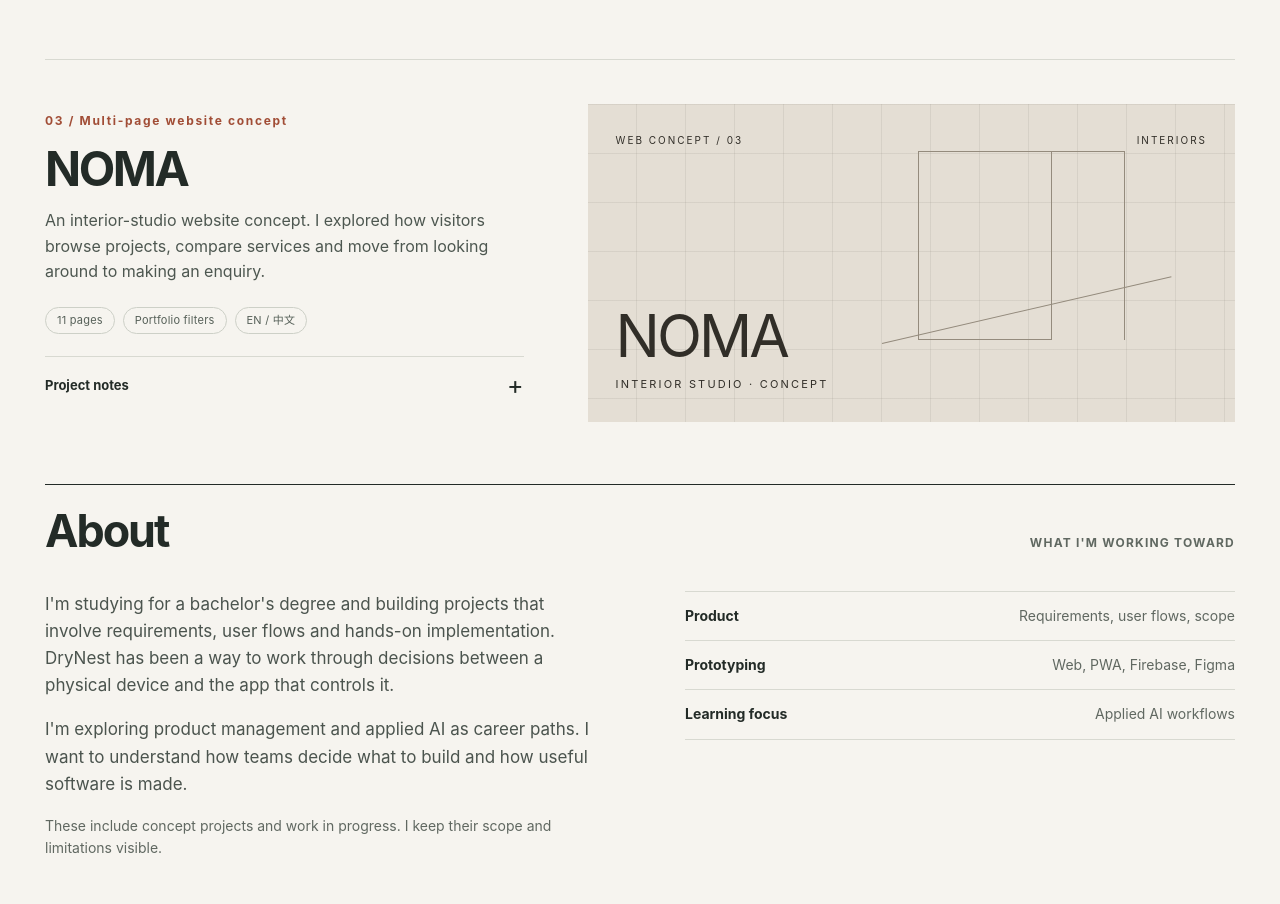
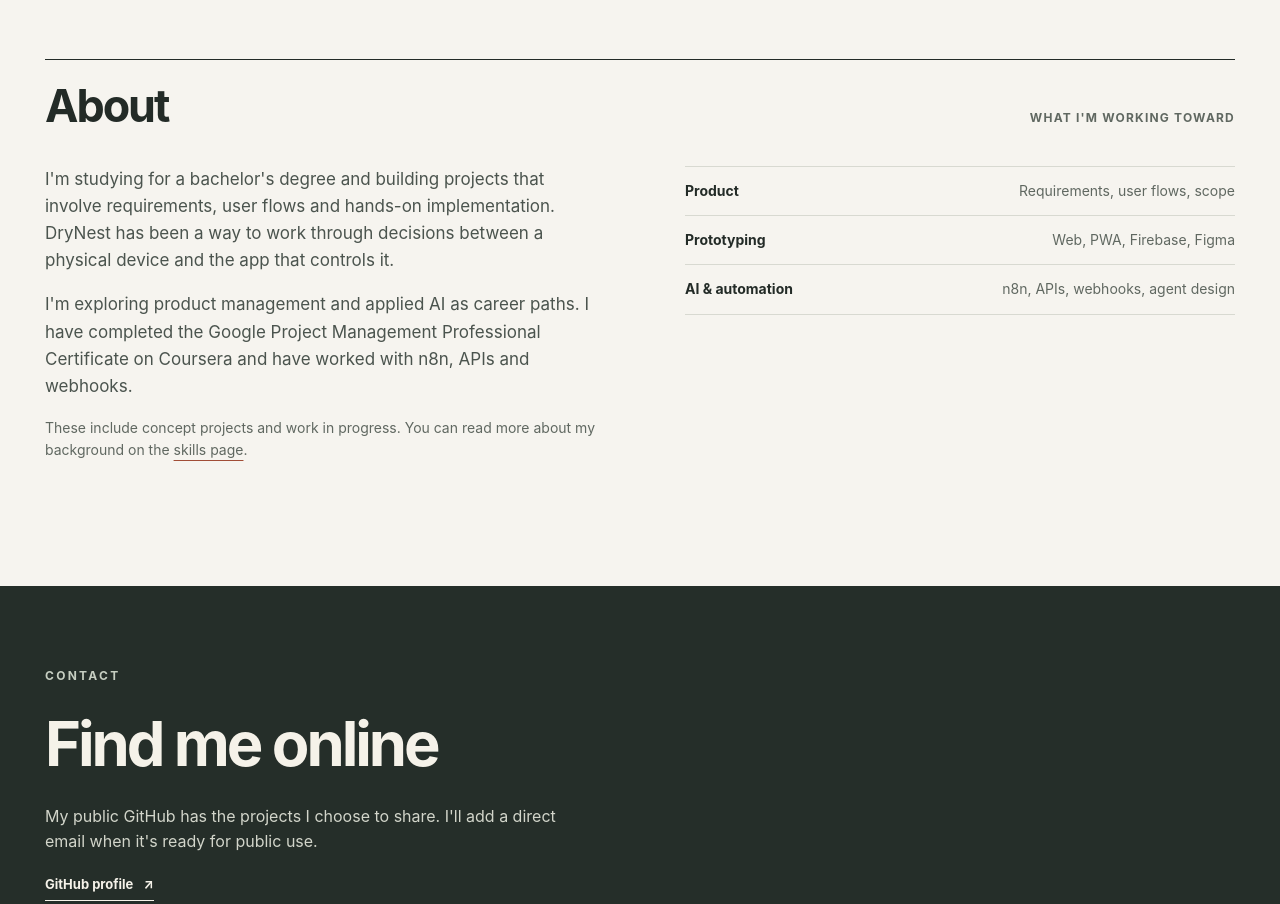
Before and after one commit to Neo0611-code/Neo0611-code.github.io, a plain HTML site: page index.html in a window 1280 px wide. Shown: the part 1762-2666 px from the top of the page. Drawn offline with Linux system fonts and the light colour scheme.

Commit message:
Add skills navigation and feature two portfolio projects

```diff
--- a/index.html
+++ b/index.html
@@ -144,6 +144,7 @@
       <a class="brand" href="#top" aria-label="Neo, back to top">neo<span>.</span></a>
       <div class="nav-links">
         <a href="#work">Work</a>
+        <a href="skills.html">Skills</a>
         <a href="#about">About</a>
         <a href="#contact">Contact</a>
         <a href="https://github.com/Neo0611-code" target="_blank" rel="noopener noreferrer">GitHub <span aria-hidden="true">↗</span></a>
@@ -158,7 +159,7 @@
         <div class="hero-intro">
           <p>I'm a bachelor's student building small software projects alongside an IoT final-year project. I'm interested in product management and applied AI, and I'm working toward roles in those areas.</p>
         </div>
-        <p style="margin-top:30px"><a class="text-link" href="#work">View projects <span class="arrow" aria-hidden="true">↗</span></a> <a class="text-link" style="margin-left:24px" href="#about">About me</a></p>
+        <p style="margin-top:30px"><a class="text-link" href="#work">View projects <span class="arrow" aria-hidden="true">↗</span></a> <a class="text-link" style="margin-left:24px" href="skills.html">Skills &amp; tools</a></p>
       </div>
       <aside class="hero-aside" aria-label="Current focus">
         <p class="eyebrow">Current project</p>
@@ -167,7 +168,7 @@
       </aside>
     </section>
     <section id="work" class="wrap" aria-labelledby="work-title">
-      <div class="section-head"><h2 id="work-title">Selected projects</h2><span>3 projects / 2026</span></div>
+      <div class="section-head"><h2 id="work-title">Selected projects</h2><span>2 projects / 2026</span></div>
       <article class="project" id="drynest" aria-labelledby="drynest-title">
         <div>
           <div class="project-index">01 / Team final-year project · In progress</div>
@@ -196,33 +197,19 @@
           <div class="visual-name"><strong>MOTIVE</strong><small>Take better care.</small></div>
         </div>
       </article>
-      <article class="project" aria-labelledby="noma-title">
-        <div>
-          <div class="project-index">03 / Multi-page website concept</div>
-          <h3 id="noma-title">NOMA</h3>
-          <p class="project-desc">An interior-studio website concept. I explored how visitors browse projects, compare services and move from looking around to making an enquiry.</p>
-          <div class="tags"><span class="tag">11 pages</span><span class="tag">Portfolio filters</span><span class="tag">EN / 中文</span></div>
-          <details><summary>Project notes</summary><p>The multi-page site includes project filters, bilingual navigation and a contact flow that prepares text for sharing. The six interior projects and the studio are fictional. There are no real client commissions, completed renovations or bookings.</p></details>
-        </div>
-        <div class="visual noma" role="img" aria-label="Architectural typographic illustration for NOMA interior studio concept, not a screenshot">
-          <div class="architect" aria-hidden="true"></div>
-          <div class="visual-label"><span>Web concept / 03</span><span>Interiors</span></div>
-          <div class="visual-name"><strong>NOMA</strong><small>Interior Studio · Concept</small></div>
-        </div>
-      </article>
     </section>
     <section id="about" class="wrap" aria-labelledby="about-title">
       <div class="section-head"><h2 id="about-title">About</h2><span>What I'm working toward</span></div>
       <div class="about">
         <div>
           <p>I'm studying for a bachelor's degree and building projects that involve requirements, user flows and hands-on implementation. DryNest has been a way to work through decisions between a physical device and the app that controls it.</p>
-          <p>I'm exploring product management and applied AI as career paths. I want to understand how teams decide what to build and how useful software is made.</p>
-          <p class="small-note">These include concept projects and work in progress. I keep their scope and limitations visible.</p>
+          <p>I'm exploring product management and applied AI as career paths. I have completed the Google Project Management Professional Certificate on Coursera and have worked with n8n, APIs and webhooks.</p>
+          <p class="small-note">These include concept projects and work in progress. You can read more about my background on the <a href="skills.html">skills page</a>.</p>
         </div>
         <div class="focus-list" aria-label="Areas I'm working with">
           <div><strong>Product</strong><span>Requirements, user flows, scope</span></div>
           <div><strong>Prototyping</strong><span>Web, PWA, Firebase, Figma</span></div>
-          <div><strong>Learning focus</strong><span>Applied AI workflows</span></div>
+          <div><strong>AI &amp; automation</strong><span>n8n, APIs, webhooks, agent design</span></div>
         </div>
       </div>
     </section>
```
